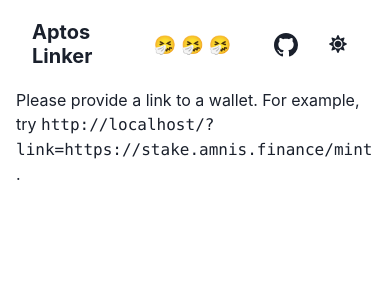
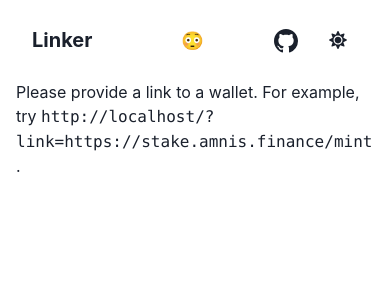
Before and after one commit to banool/aptos-linker, a React (Vite) app: page / in a window 390 px wide. Shown: the top 300 px of the page. Built offline with nearby package versions, Linux system fonts and the light colour scheme; a web font is replaced by a local one.

Commit message:
Fit better on mobile, provide guidance for if link opens App Store

```diff
--- a/src/index.tsx
+++ b/src/index.tsx
@@ -9,7 +9,7 @@ const root = ReactDOM.createRoot(container);
 
 root.render(
   <React.StrictMode>
-    <ColorModeScript />
+    <ColorModeScript initialColorMode="dark" />
     <App />
   </React.StrictMode>,
 );
--- a/src/layouts/MainLayout.tsx
+++ b/src/layouts/MainLayout.tsx
@@ -31,6 +31,9 @@ export default function MainLayout({ children }: LayoutProps) {
       "🤧",
       "😐",
       "😳",
+      "🔗",
+      "🦆",
+      "🪿",
     ];
     const randomIndex = Math.floor(Math.random() * emojis.length);
     return emojis[randomIndex];
@@ -38,7 +41,7 @@ export default function MainLayout({ children }: LayoutProps) {
 
   headerMiddle = (
     <Text textAlign="center" letterSpacing={5} fontSize={18}>
-      {getRandomFaceEmoji().repeat(3)}
+      {getRandomFaceEmoji().repeat(1)}
     </Text>
   );
 
@@ -50,7 +53,7 @@ export default function MainLayout({ children }: LayoutProps) {
           <Flex alignItems="center" gap="2" flex="1">
             <Box>
               <Link to="/">
-                <Heading size="md">Aptos Linker</Heading>
+                <Heading size="md">Linker</Heading>
               </Link>
             </Box>
           </Flex>
--- a/src/pages/GoPage/index.tsx
+++ b/src/pages/GoPage/index.tsx
@@ -33,7 +33,7 @@ const wallets: Wallet[] = [
 
 const WalletList = ({ linkUrl }: { linkUrl: string }) => {
   const bgColor = useColorModeValue("gray.100", "gray.700");
-  const highlightColor = useColorModeValue("gray.100", "gray.700");
+  const highlightColor = useColorModeValue("gray.200", "gray.700");
 
   return (
     <Container>
@@ -84,6 +84,13 @@ export const GoPage = () => {
   return (
     <>
       <WalletList linkUrl={linkUrl} />
+      <Box paddingTop={10} paddingLeft={15} paddingRight={15}>
+        <Text textAlign="center">
+          {
+            'Link taking you to the App Store instead of the app? Long hold and select "Open in <Wallet>".'
+          }
+        </Text>
+      </Box>
     </>
   );
 };
```
